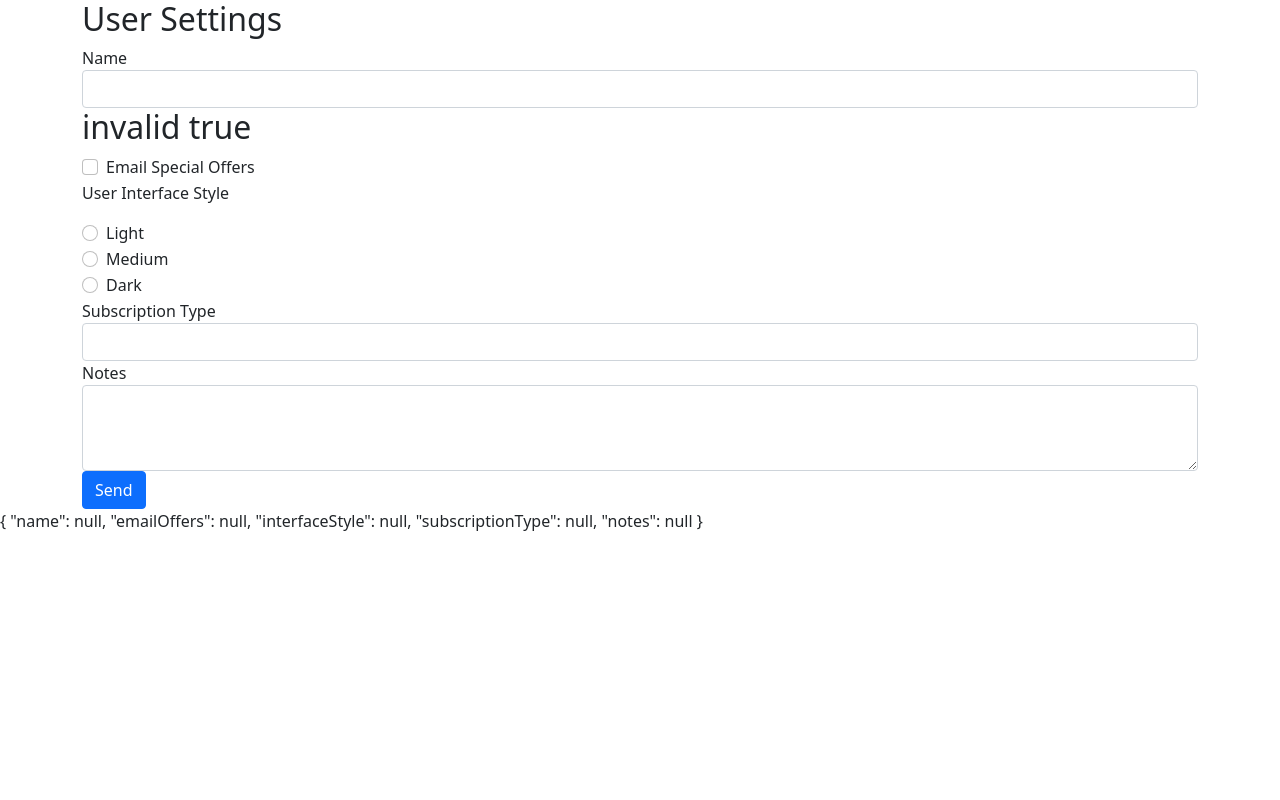
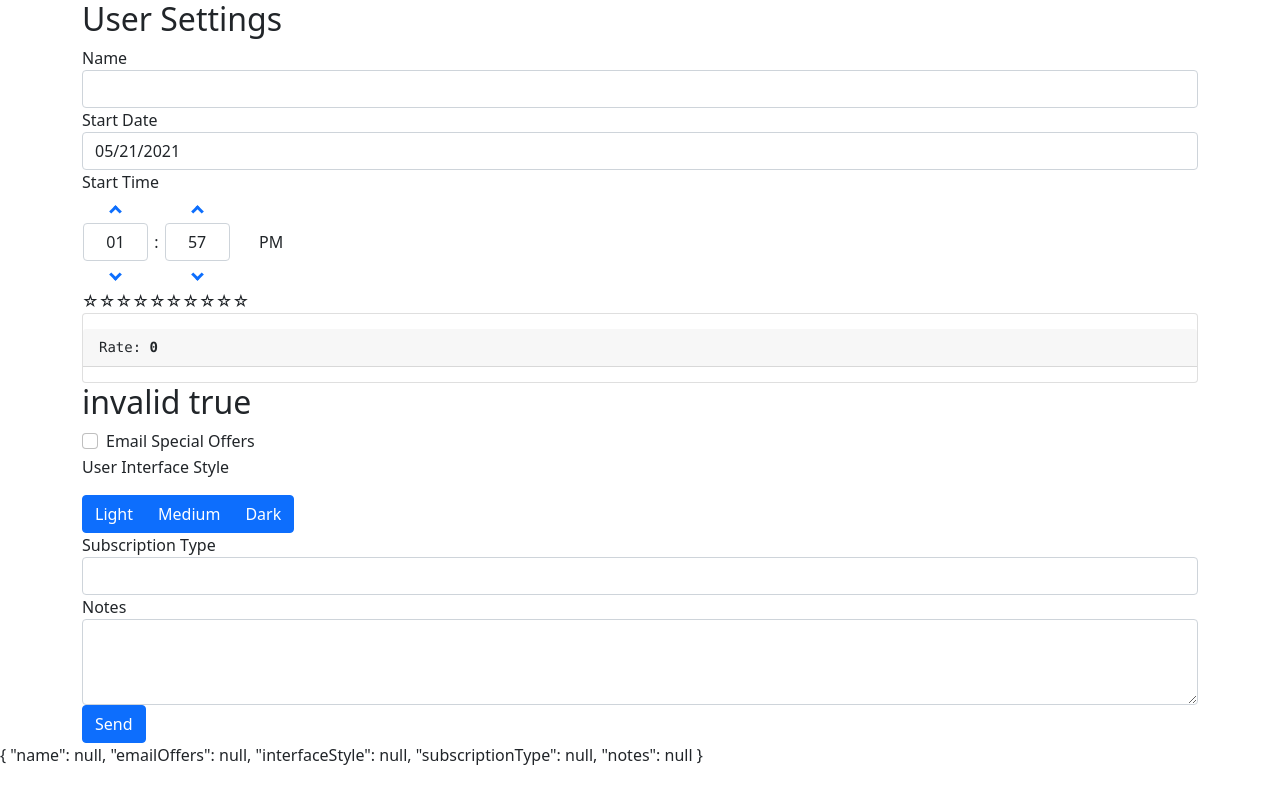
Before and after one commit to revolt268/Angular-Forms, an Angular app: page / in a window 1280 px wide. Built offline with nearby package versions, Linux system fonts and the light colour scheme.

Commit message:
3rd Party Controls

```diff
--- a/angular.json
+++ b/angular.json
@@ -28,7 +28,8 @@
               "src/assets"
             ],
             "styles": [
-               "node_modules/bootstrap/dist/css/bootstrap.min.css",
+               "./node_modules/ngx-bootstrap/datepicker/bs-datepicker.css",
+               "./node_modules/bootstrap/dist/css/bootstrap.min.css",
                "src/styles.css"
             ],
             "scripts": []
--- a/package.json
+++ b/package.json
@@ -19,7 +19,9 @@
     "@angular/platform-browser": "~11.2.12",
     "@angular/platform-browser-dynamic": "~11.2.12",
     "@angular/router": "~11.2.12",
+    "@schematics/angular": "^9.1.0",
     "bootstrap": "^5.0.1",
+    "ngx-bootstrap": "^6.2.0",
     "rxjs": "~6.6.0",
     "tslib": "^2.0.0",
     "zone.js": "~0.11.3"
--- a/src/app/app.module.ts
+++ b/src/app/app.module.ts
@@ -5,6 +5,13 @@ import { HttpClientModule} from '@angular/common/http';
 
 import { AppComponent } from './app.component';
 import { UserSettingsFormComponent } from './user-settings-form/user-settings-form.component';
+
+import { ButtonsModule } from 'ngx-bootstrap/buttons';
+/* This wasn't in the lesson but it appears to be required now for Datepicker to work*/
+import { BrowserAnimationsModule } from '@angular/platform-browser/animations';
+import { BsDatepickerModule } from 'ngx-bootstrap/datepicker';
+import { TimepickerModule } from 'ngx-bootstrap/timepicker';
+import { RatingModule } from 'ngx-bootstrap/rating';
 
 @NgModule({
   declarations: [
@@ -14,7 +21,13 @@ import { UserSettingsFormComponent } from './user-settings-form/user-settings-fo
   imports: [
     BrowserModule,
     FormsModule,
-    HttpClientModule
+    HttpClientModule,
+    ButtonsModule,
+    ButtonsModule.forRoot(),
+    BrowserAnimationsModule,
+    BsDatepickerModule.forRoot(),
+    TimepickerModule.forRoot(),
+    RatingModule.forRoot()
   ],
   providers: [],
   bootstrap: [AppComponent]
--- a/src/app/user-settings-form/user-settings-form.component.html
+++ b/src/app/user-settings-form/user-settings-form.component.html
@@ -13,6 +13,29 @@
             </div>
       </div>
 
+      <div class="form-group">
+         <label for="startDate">Start Date</label>
+         <input type="text"
+           placeholder="Start Date"
+           class="form-control"
+           [(ngModel)]="startDate" name="startDate" id="startDate"
+           bsDatepicker
+           [bsConfig]="{ isAnimated: true }">
+      </div>
+
+      <div class="form-group">
+         <label for="startTime">Start Time</label>
+         <timepicker [(ngModel)]="startTime" name="startTime" id="startTime"></timepicker>
+      </div>
+
+      <div class="form-group">
+         <rating [(ngModel)]="userRating" [max]="maxRating" name="userRating" id="userRating"
+         [titles]="['one', 'two', 'three']"></rating>
+         <div class="card">
+            <pre class="card-block card-header" style="margin:15px 0;">Rate: <b>{{userRating}}</b> </pre>
+         </div>
+      </div>
+
       <h2>invalid {{ nameField.invalid }}</h2>
       <div class="form-check form-group">
          <input class="form-check-input" type="checkbox" id="emailOffers" name="emailOffers" [(ngModel)]="userSettings.emailOffers">
@@ -21,24 +44,26 @@
          </label>
       </div>
 
+      <!-- Not sure what is going on but I can't get the btnCheckboxTrue and btnCheckboxFalse to work the way the demo does
+            They appear to only allow for true/false and not test.  If they are rmeoved, it kind of works but it sets the
+            button text to true/false and doesn't allow for custom text, this in turn changes singleModel to the text
+            true or false.  commenting this out for now and will revist if needed -->
+      <!-- <button type="button" class="btn btn-primary" name="singleModel"
+            [(ngModel)]="singleModel" btnCheckbox
+            btnCheckboxTrue="On" btnCheckboxFalse="Off">
+              {{ singleModel }}
+      </button> -->
+
        <p>User Interface Style</p>
-      <div class="form-check">
-         <input class="form-check-input" type="radio" name="interfaceStyle" id="lightInterface" value="light" [(ngModel)]="userSettings.interfaceStyle">
-         <label class="form-check-label" for="lightInterface">
-           Light
-         </label>
-       </div>
-       <div class="form-check">
-         <input class="form-check-input" type="radio" name="interfaceStyle" id="mediumInterface" value="medium" [(ngModel)]="userSettings.interfaceStyle">
-         <label class="form-check-label" for="mediumInterface">
-           Medium
-         </label>
-       </div>
-       <div class="form-check">
-         <input class="form-check-input" type="radio" name="interfaceStyle" id="darkInterface" value="dark" [(ngModel)]="userSettings.interfaceStyle">
-         <label class="form-check-label" for="darkInterface">
-           Dark
-         </label>
+      <div class="form-group">
+            <div class="btn-group">
+              <label class="btn btn-primary" [(ngModel)]="userSettings.interfaceStyle" name="interfaceStyle"
+                     btnRadio="Light" tabindex="0" role="button">Light</label>
+              <label class="btn btn-primary" [(ngModel)]="userSettings.interfaceStyle" name="interfaceStyle"
+                     btnRadio="Medium" tabindex="0" role="button">Medium</label>
+              <label class="btn btn-primary" [(ngModel)]="userSettings.interfaceStyle" name="interfaceStyle"
+                     btnRadio="Dark" tabindex="0" role="button">Dark</label>
+            </div>
        </div>
 
        <!-- Older way of doing a list with bootstrap -->
--- a/src/app/user-settings-form/user-settings-form.component.ts
+++ b/src/app/user-settings-form/user-settings-form.component.ts
@@ -23,6 +23,14 @@ export class UserSettingsFormComponent implements OnInit {
    postError = false;
    postErrorMessage = '';
    subscriptionTypes: Observable<string[]> | undefined;
+   singleModel = "On";
+   startDate: Date = new Date();
+   startTime = new Date();
+
+   // Rating
+   maxRating: number = 10;
+   userRating: number = 0;
+
 
   constructor(private dataService: DataService) { }
 
@@ -37,7 +45,7 @@ export class UserSettingsFormComponent implements OnInit {
   }
 
   onSubmit(form: NgForm) {
-     console.log('in onSubmit: ', form.valid);
+     console.log('in onSubmit: ', form.value);
 
      if (form.valid){
       this.dataService.postUserSettingsForm(this.userSettings).subscribe(
```
Also changed, not shown: src/app/user-settings-form/user-settings-form.component.css (line endings or trailing spaces), 1 other file (tests, documents, lock files or other folders).
